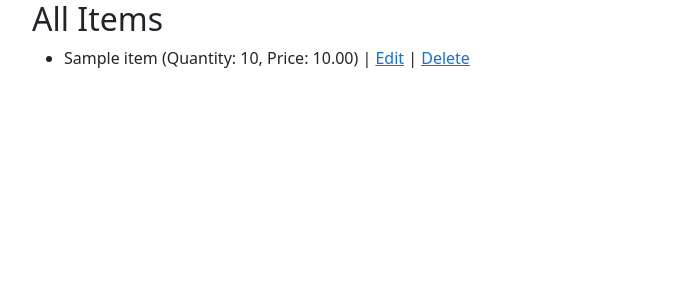
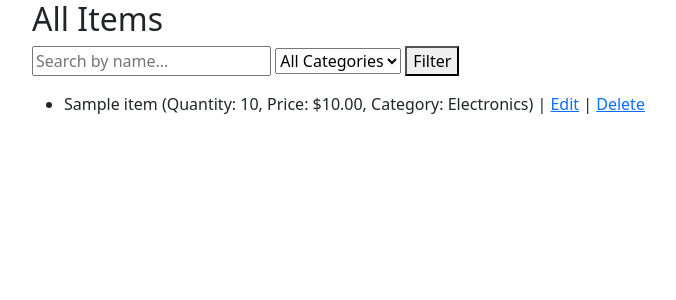
Before and after one commit to Kuscko/supplysage, a Django app: page /items/ in a window 1280 px wide. Shown: the top 300 px of the page, without its empty margins (50-726 px from the left). Run offline with Django 5.2, Linux system fonts and the light colour scheme; a user stored in the database is signed in; tables that the repository leaves empty hold one stand-in row (values such as "Sample post").

Commit message:
Updated the item list html to use a search box and filter categories.

```diff
--- a/supplysage/inventory/templates/inventory/item_list.html
+++ b/supplysage/inventory/templates/inventory/item_list.html
@@ -6,15 +6,35 @@
 
 {% block content %}
 <h2>All Items</h2>
+
+<!-- Search & Filter Form -->
+<form method="get" class="mb-3" style="margin-bottom: 1rem;">
+    <input type="text" name="q" placeholder="Search by name..." value="{{ query|default:'' }}">
+
+    <select name="category">
+        <option value="ALL">All Categories</option>
+        {% for value, label in categories %}
+            <option value="{{ value }}" {% if value == selected_category %}selected{% endif %}>
+                {{ label }}
+            </option>
+        {% endfor %}
+    </select>
+
+    <button type="submit">Filter</button>
+</form>
+
+<!-- Item List -->
 <ul>
     {% for item in items %}
         <li>
-            {{ item.name }} (Quantity: {{ item.quantity }}, Price: {{ item.price }})
+            {{ item.name }} (Quantity: {{ item.quantity }}, Price: ${{ item.price }}, Category: {{ item.get_category_display }})
             | <a href="{% url 'item_update' item.pk %}">Edit</a>
             {% if user.is_staff %}
                 | <a href="{% url 'item_delete' item.pk %}">Delete</a>
             {% endif %}
         </li>
+    {% empty %}
+        <li>No items match your search/filter.</li>
     {% endfor %}
 </ul>
 {% endblock content %}
```
